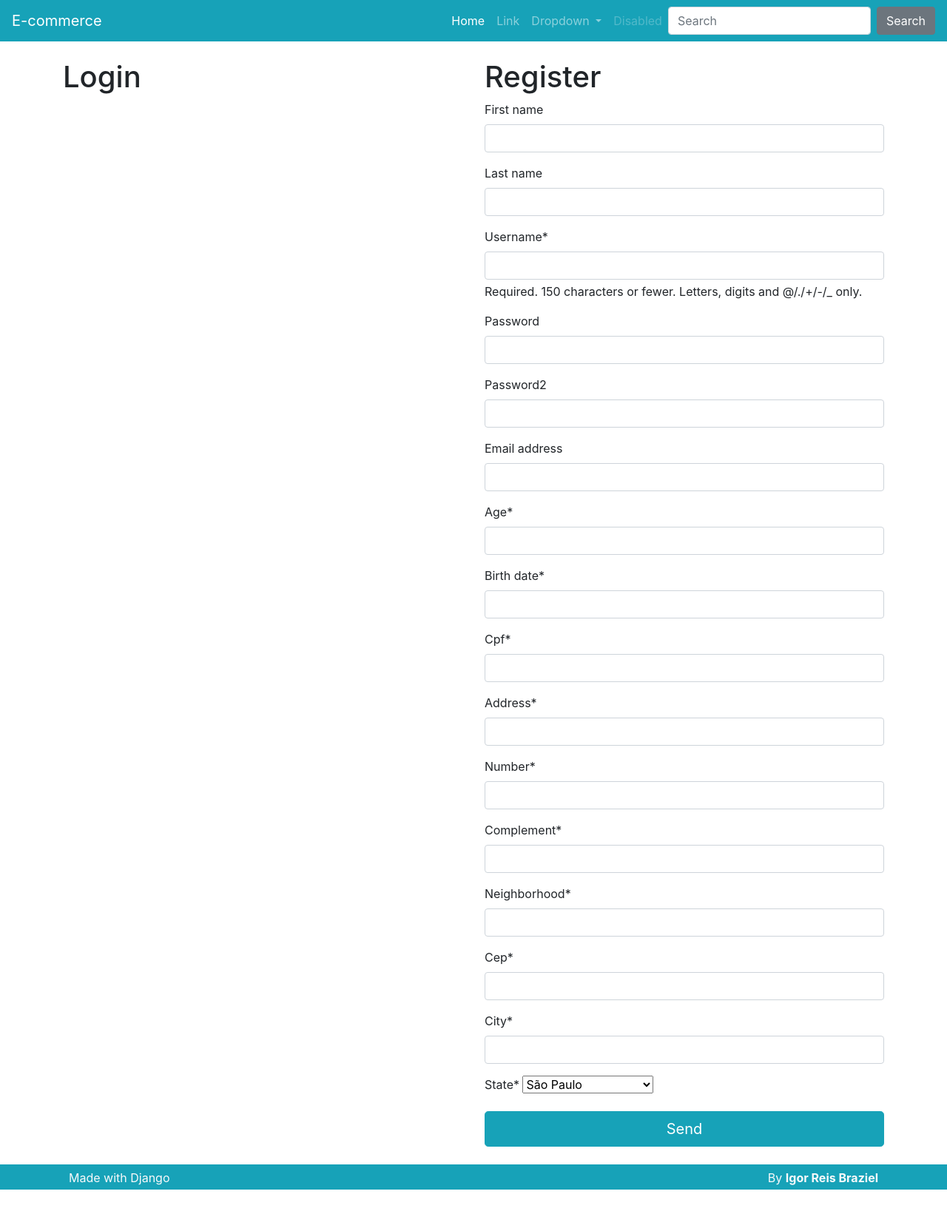
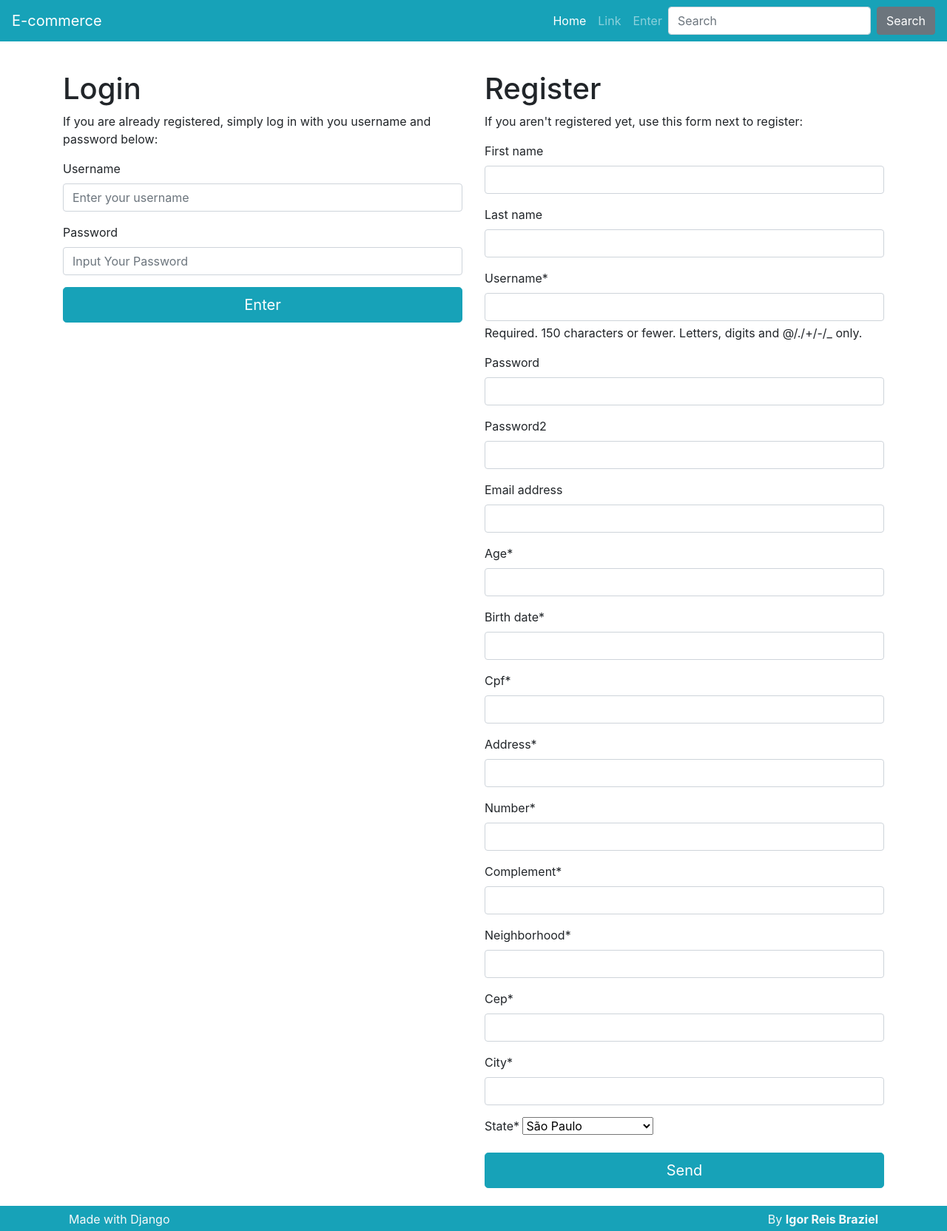
Before and after one commit to Igorbraziel/Django_Projeto_E-commerce, a Django app: page /profile/ in a window 1280 px wide. Shown: the whole page at 74% size. Before the commit the page ends 1608 px from the top, so only its background shows below. Run offline with Django 5.2, Linux system fonts and the light colour scheme; some libraries are stand-ins or nearby versions.

Commit message:
Login and Logout

```diff
--- a/profile_app/templates/profile_app/create.html
+++ b/profile_app/templates/profile_app/create.html
@@ -6,14 +6,30 @@
 <div class="row">
 
     {% if not request.user.is_authenticated %}
-        <div class="col-lg">
+        <div class="col-lg mt-3">
             <h1>Login</h1>
+            <p>If you are already registered, simply log in with you username and password below:</p>
+
+            <form method="post" action="{% url 'profile_app:login' %}">
+                {% csrf_token %}
+
+                <div class="form-group">
+                  <label for="UserInput1">Username</label>
+                  <input type="text" name="username" class="form-control" id="UserInput1" aria-describedby="userHelp" placeholder="Enter your username">
+                </div>
+                <div class="form-group">
+                  <label for="exampleInputPassword1">Password</label>
+                  <input type="password" name="password" class="form-control" id="exampleInputPassword1" placeholder="Input Your Password">
+                </div>
+                <button type="submit" class="btn btn-primary btn-block btn-lg">Enter</button>
+              </form>
         </div>
     {% endif %}
-    <div class="col-lg">
+    <div class="col-lg mt-3">
 
         {% block register_title %}
             <h1>Register</h1>
+            <p>If you aren't registered yet, use this form next to register:</p>
         {% endblock register_title %}
         <form action="" method="post">
             {% csrf_token %}
--- a/profile_app/templates/profile_app/update.html
+++ b/profile_app/templates/profile_app/update.html
@@ -1,5 +1,8 @@
 {% extends 'profile_app/create.html' %}
 
 {% block register_title %}
-    <h1>Update data</h1>
+    <h1>Update Register</h1>
+    <p>
+        Use the form next to update you data:
+    </p>
 {% endblock register_title %}
--- a/profile_app/views.py
+++ b/profile_app/views.py
@@ -1,8 +1,9 @@
-from django.shortcuts import render, get_object_or_404
+from django.shortcuts import render, get_object_or_404, redirect
 from django.views.generic import View
 from django.contrib import messages
 from django.contrib.auth.models import User
-from django.contrib.auth import authenticate, login
+from django.contrib.auth import authenticate, login, logout
+import copy
 
 from . import forms
 from . import models
@@ -100,13 +101,45 @@ class CreateView(BaseProfileView):
                 login(self.request, user=user)
 
         self.request.session['cart'] = self.cart
-        return self.render
+        self.request.session.save()
 
-class UpdateView(View):
-    pass
+        messages.success(self.request, 'Your Register has been created successfully')
+
+        return redirect('profile_app:create')
+
+
+class UpdateView(CreateView):
+    ...
 
 class LoginView(View):
-    pass
+    def post(self, *args, **kwargs):
+        username = self.request.POST.get('username')
+        password = self.request.POST.get('password')
+
+        if not username or not password:
+            messages.error(self.request, 'Username and password needs to be filled')
+            return redirect('profile_app:create')
+
+        user = authenticate(self.request, username=username, password=password)
+        if not user:
+            messages.error(self.request, 'Username or password are invalids')
+            return redirect('profile_app:create')
+
+        login(self.request, user=user)
+        messages.success(self.request, 'You are logged in successfully')
+        return redirect('product:cart')
+
+
+
+
 
 class LogoutView(View):
-    pass
+    def get(self, *args, **kwargs):
+        cart = copy.deepcopy(self.request.session.get('cart'))
+
+        logout(self.request)
+
+        self.request.session['cart'] = cart
+        self.request.session.save()
+
+        return redirect('product:list')
--- a/templates/partials/_nav.html
+++ b/templates/partials/_nav.html
@@ -15,21 +15,25 @@
             <li class="nav-item">
                 <a class="nav-link" href="#">Link</a>
             </li>
+
+            {% if request.user.is_authenticated %}
                 <li class="nav-item dropdown">
                     <a class="nav-link dropdown-toggle" href="#" id="navbarDropdown" role="button"
                         data-toggle="dropdown" aria-haspopup="true" aria-expanded="false">
-                    Dropdown
+                        Account
                     </a>
                     <div class="dropdown-menu" aria-labelledby="navbarDropdown">
-                    <a class="dropdown-item" href="#">Action</a>
-                    <a class="dropdown-item" href="#">Another action</a>
-                    <div class="dropdown-divider"></div>
-                    <a class="dropdown-item" href="#">Something else here</a>
+                        <a class="dropdown-item" href="{% url 'profile_app:create' %}">Update</a>
+                        <a class="dropdown-item" href="{% url 'profile_app:logout' %}">Exit</a>
                     </div>
                 </li>
+            {% else%}
                 <li class="nav-item">
-                <a class="nav-link disabled" href="#">Disabled</a>
+                    <a class="nav-link" href="{% url 'profile_app:create' %}">Enter</a>
                 </li>
+            {% endif %}
+
+
 
             {% if request.session.cart %}
             <li class="nav-item">
@@ -38,7 +42,7 @@
                         Cart
                     </span>
                     <span class="nav-cart-count mr-1">
-                        <strong>{{ request.session.cart | cart_total_quantity }}</strong>
+                        <strong>{{ request.session.cart | cart_total_quantity }}x</strong>
                     </span>
                     <span class="nav-cart-icon mr-2">
                         <i class="fas fa-shopping-cart"></i>
```
Lines whose indentation alone changed are shown as unchanged.
